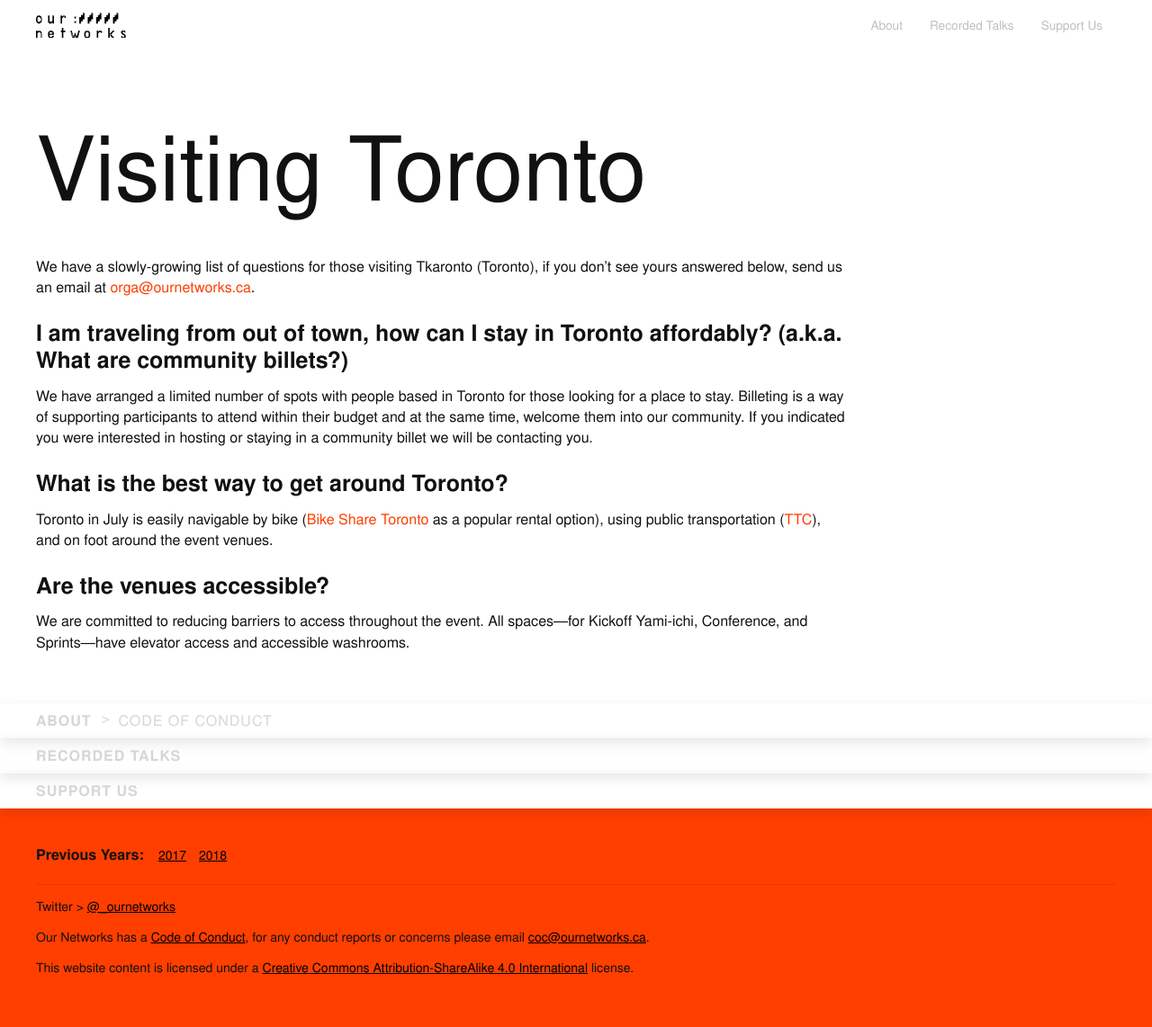
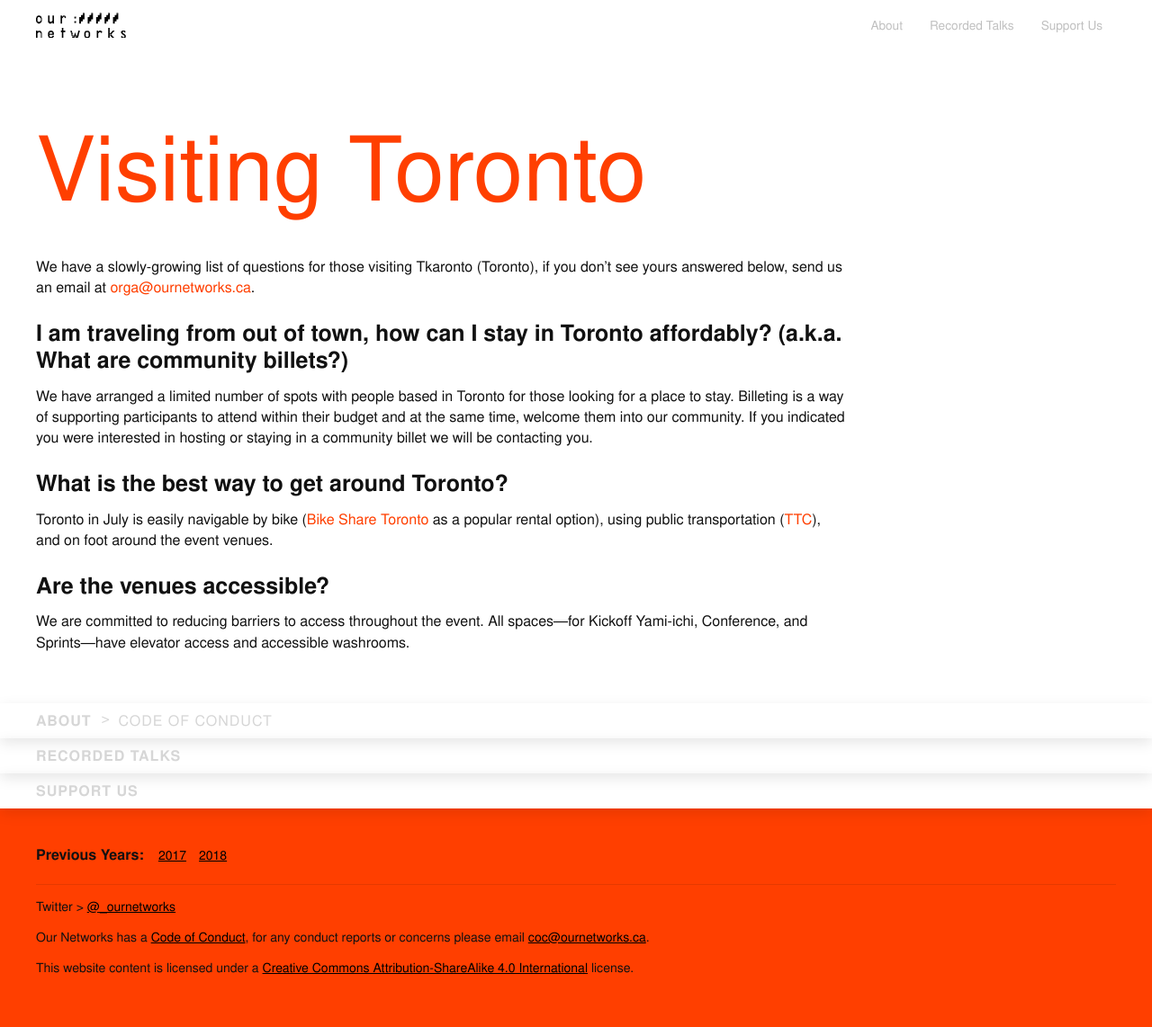
Before and after one commit to ournetworks/ournetworks.ca, a Jekyll site: the page built from visiting.md, in a window 1280 px wide. Shown: the whole page at 90% size. Built offline with Jekyll 4.4.1, drawn with Linux system fonts in a browser that asks for light colours.

Commit message:
color add

```diff
--- a/_layouts/page.html
+++ b/_layouts/page.html
@@ -4,7 +4,7 @@ layout: default
 <div class="container">
   <article class="post">
     <header class="post-header">
-      <h1 class="post-title fw-normal heading-2">{{ page.title }}</h1>
+      <h1 class="post-title fw-normal heading-2 color-accent">{{ page.title }}</h1>
     </header>
 
     <div class="post-content">
```
